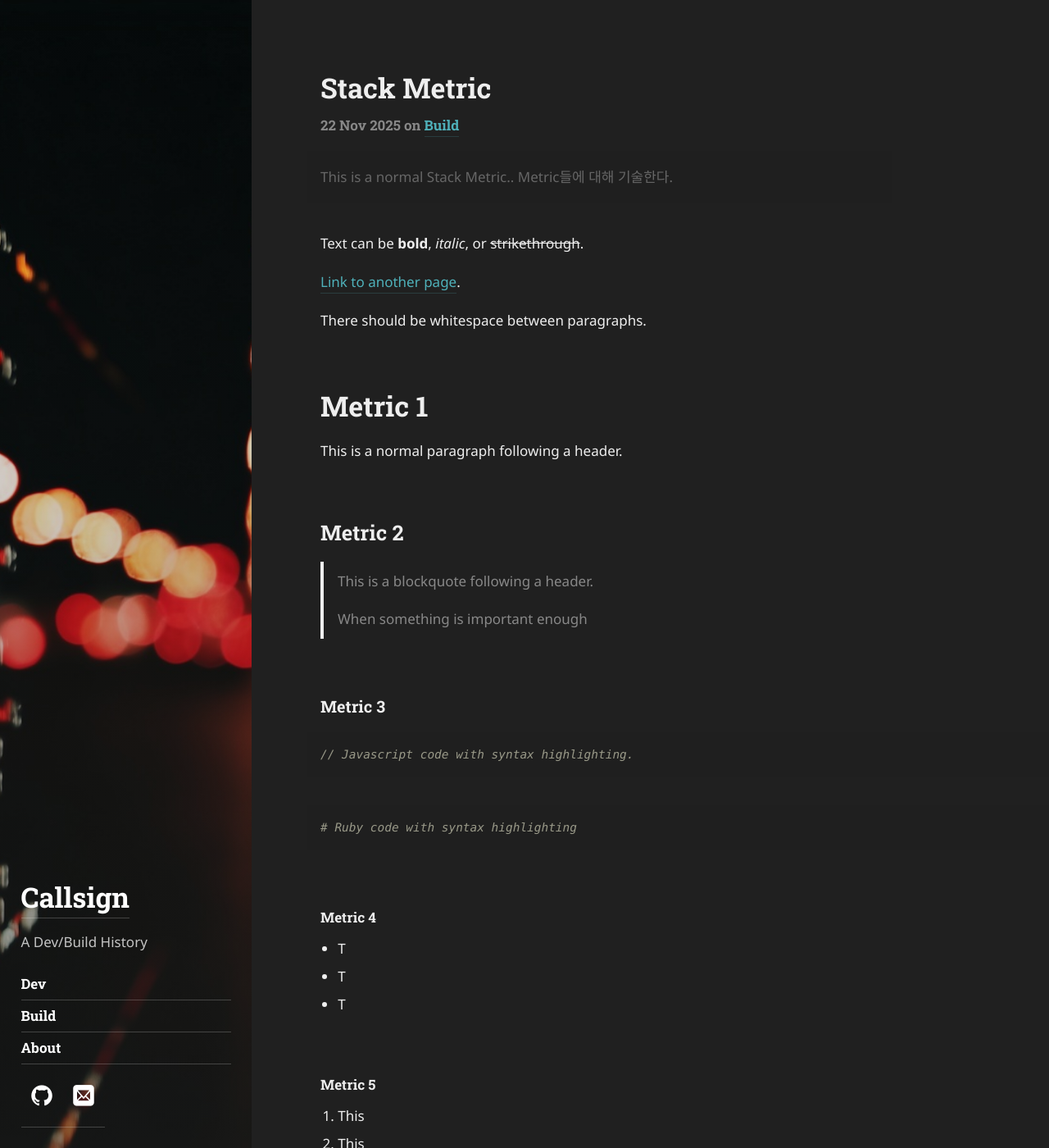
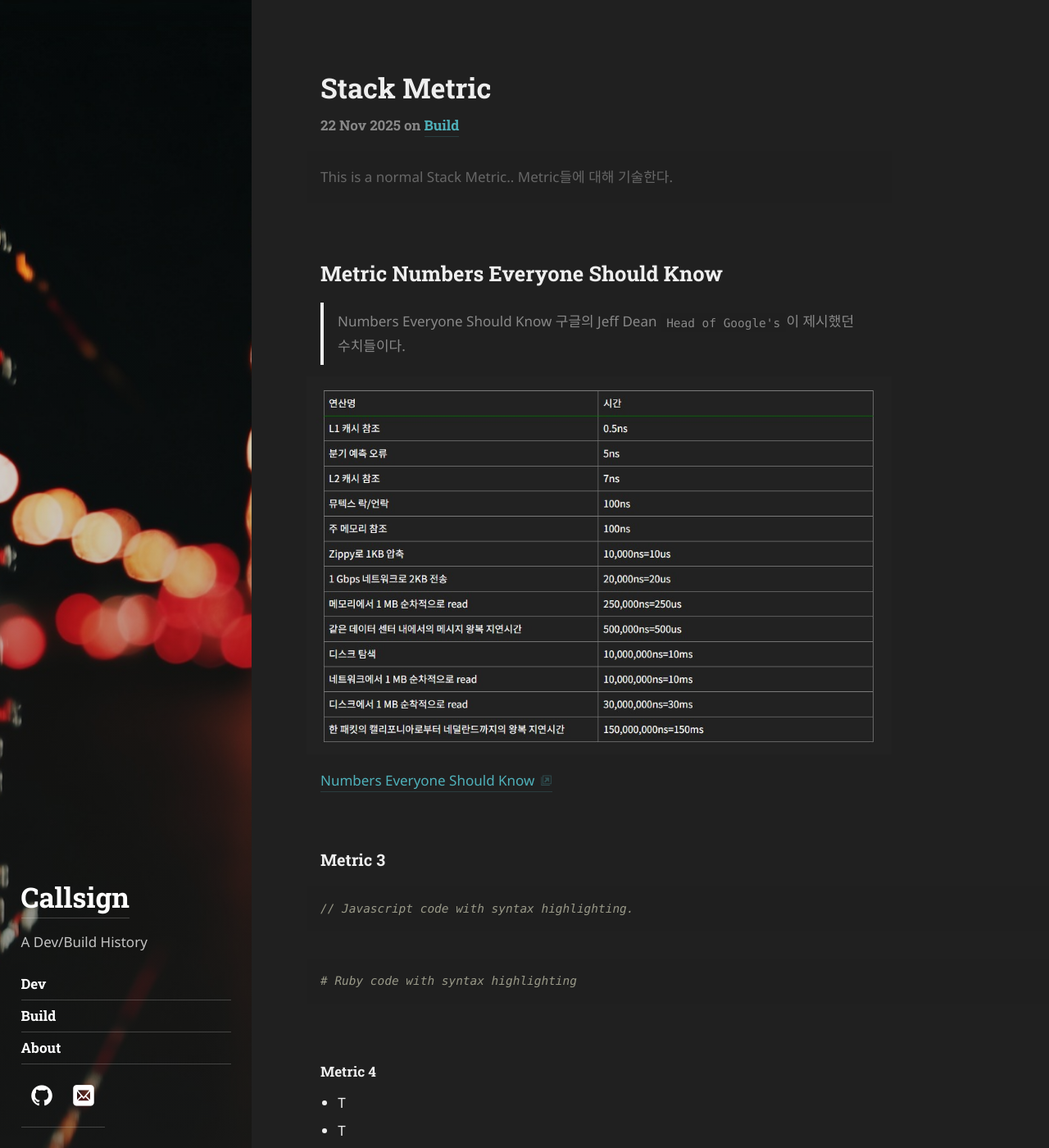
Before and after one commit to callsign88/callsign88.github.io, a Jekyll site: the page built from _posts/2025-11-22-example-content.md, in a window 1280 px wide and 1400 px high. Shown: the whole window at 82% size. Built offline with Jekyll 4.4.1, drawn with Linux system fonts in a browser that asks for light colours; some web fonts are replaced; some of the changed text lies outside the part shown.

Commit message:
Update: Add Jeff Dean's metric numbers and refine formatting across posts

```diff
--- a/_posts/2025-11-22-example-content.md
+++ b/_posts/2025-11-22-example-content.md
@@ -6,21 +6,17 @@ description: >
 tags: [Build]
 ---
 
-Text can be **bold**, _italic_, or ~~strikethrough~~.
 
-[Link to another page](another-page).
+## Metric Numbers Everyone Should Know
 
-There should be whitespace between paragraphs.
+> Numbers Everyone Should Know
+> 구글의 Jeff Dean `Head of Google's`이 제시했던 수치들이다.
+
+![Hydejack's background image]({{ site.baseurl }}/assets/img/metric.jpg){:.lead}
+
+[Numbers Everyone Should Know](https://highscalability.com/google-pro-tip-use-back-of-the-envelope-calculations-to-choo/)
 
 
-# Metric 1
-
-This is a normal paragraph following a header.
-## Metric 2
-
-> This is a blockquote following a header.
->
-> When something is important enough
 
 ### Metric 3
 
@@ -52,6 +48,14 @@ This is a normal paragraph following a header.
 | out of stock | good and plenty   | nice  |
 | ok           | good `oreos`      | hmm   |
 | ok           | good `zoute` drop | yumm  |
+
+
+Text can be **bold**, _italic_, or ~~strikethrough~~.
+
+[Link to another page](another-page).
+
+There should be whitespace between paragraphs.
+
 
 ### There's a horizontal rule below this.
 
```
Also changed, not shown: _posts/2025-11-17-hydejacks-new-design.md (+5 -1 lines), licenses/GPL-3.0.md (+1 -1 lines).
